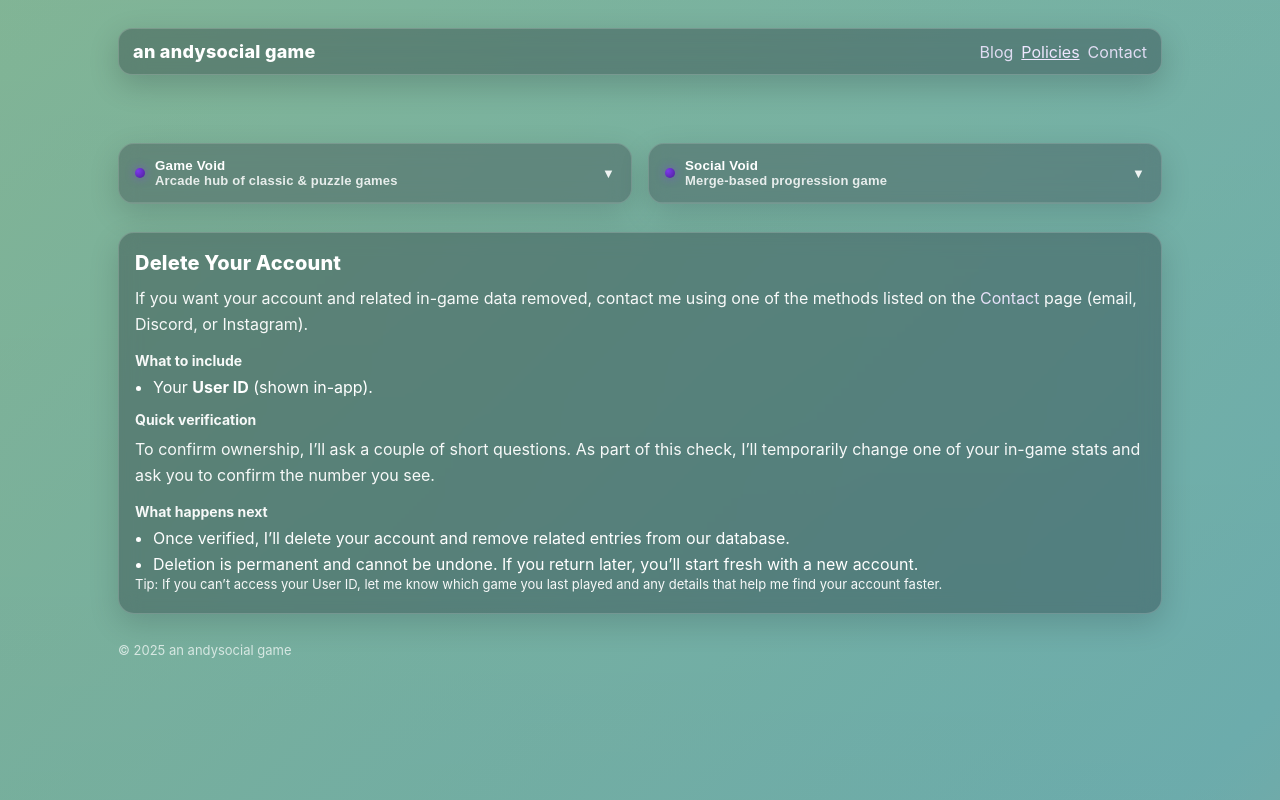
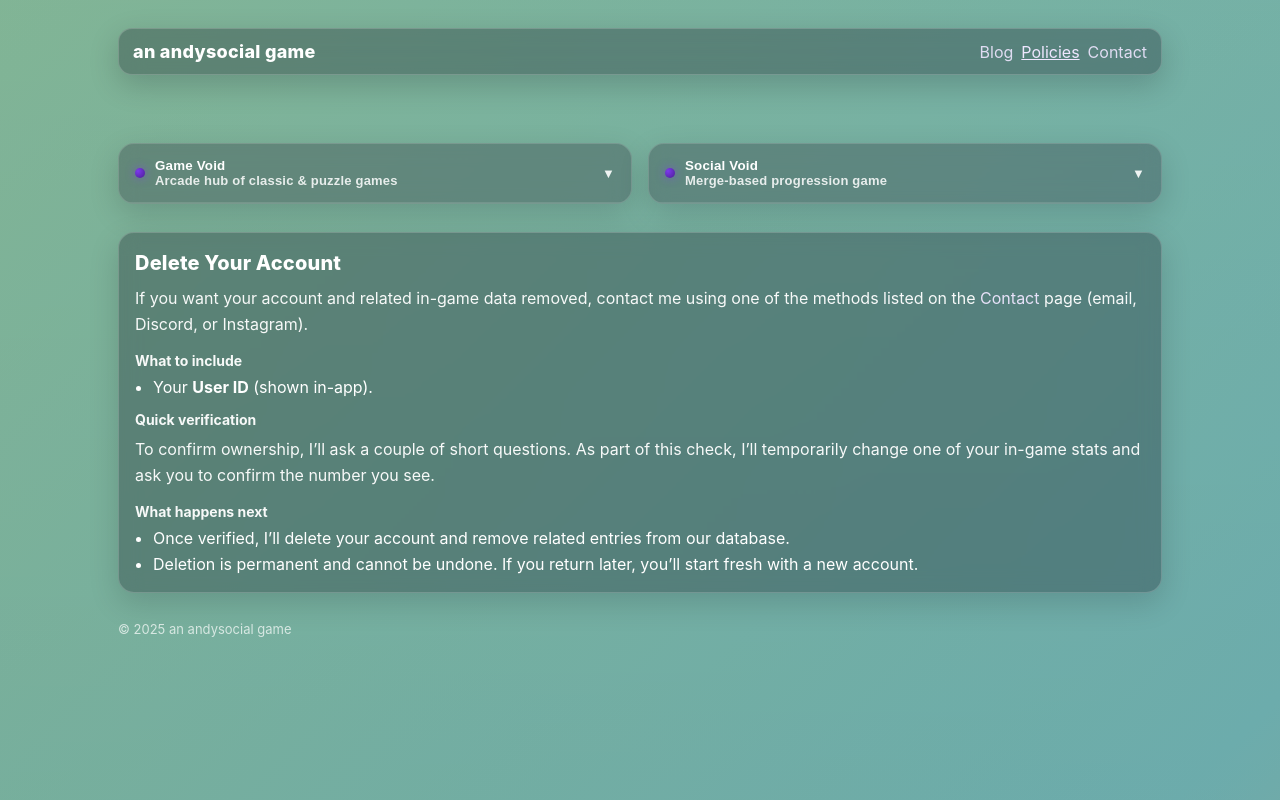
Before and after one commit to andyjxck/andysocialhub, a Next.js app: page /policies in a window 1280 px wide. Built offline with nearby package versions, Linux system fonts and the light colour scheme.

Commit message:
Update policies.jsx

```diff
--- a/pages/policies.jsx
+++ b/pages/policies.jsx
@@ -164,11 +164,6 @@ export default function Policies() {
             new account.
           </li>
         </ul>
-
-        <p className="small-hint">
-          Tip: If you can’t access your User ID, let me know which game you last played and any details
-          that help me find your account faster.
-        </p>
       </section>
 
       <style jsx>{`
```
